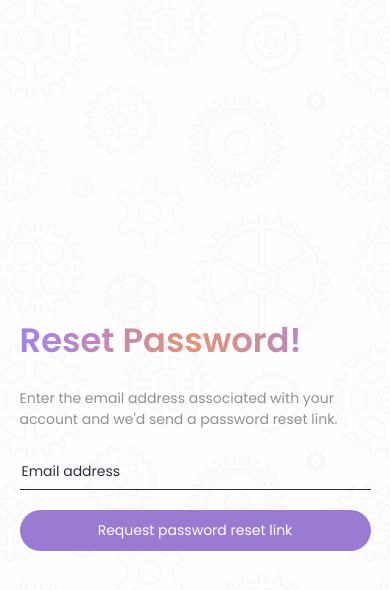
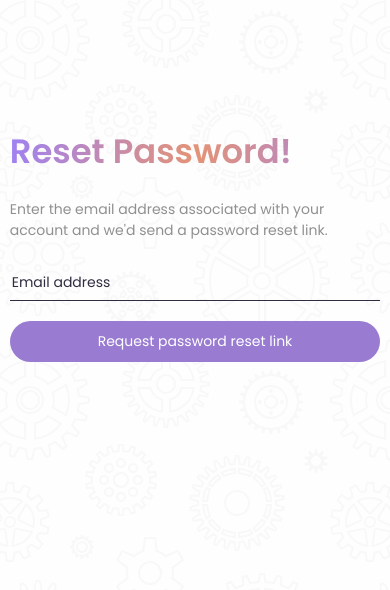
Before and after one commit to Moscolape/crime-app, a React (Create React App) app: page /reset-password in a window 390 px wide. Shown: the top 590 px of the page. Built offline with nearby package versions, Linux system fonts and the light colour scheme; a web font is replaced by a local one.

Commit message:
fix the styling for the reset password page

```diff
--- a/src/components/reset-password-component/reset-password.styles.css
+++ b/src/components/reset-password-component/reset-password.styles.css
@@ -90,6 +90,8 @@ main {
     .form {
         width: 95%;
         margin: 5%;
+        position: fixed;
+        top: 10%;
     }
 
     #login {
--- a/src/components/signup-component/signup-component.js
+++ b/src/components/signup-component/signup-component.js
@@ -28,19 +28,19 @@ const SignUp = () => {
 
         console.log(url);
 
-        // Sample login data
-        const loginData = {
+        // registration data
+        const regData = {
             fullName: name,
             email: email,
             password: password
         };
 
-        console.log(loginData);
+        console.log(regData);
 
         // Make the POST request
         fetch(url, {
             method: "POST",
-            body: JSON.stringify(loginData)
+            body: JSON.stringify(regData)
         })
         .then(response => {
             if (!response.ok) {
@@ -50,7 +50,7 @@ const SignUp = () => {
         })
         .then(data => {
             console.log("Sign-up Response:", data);
-            // Clear email and password fields
+            // Clear name, email and password fields
             setName('');
             setEmail('');
             setPassword('');
```
